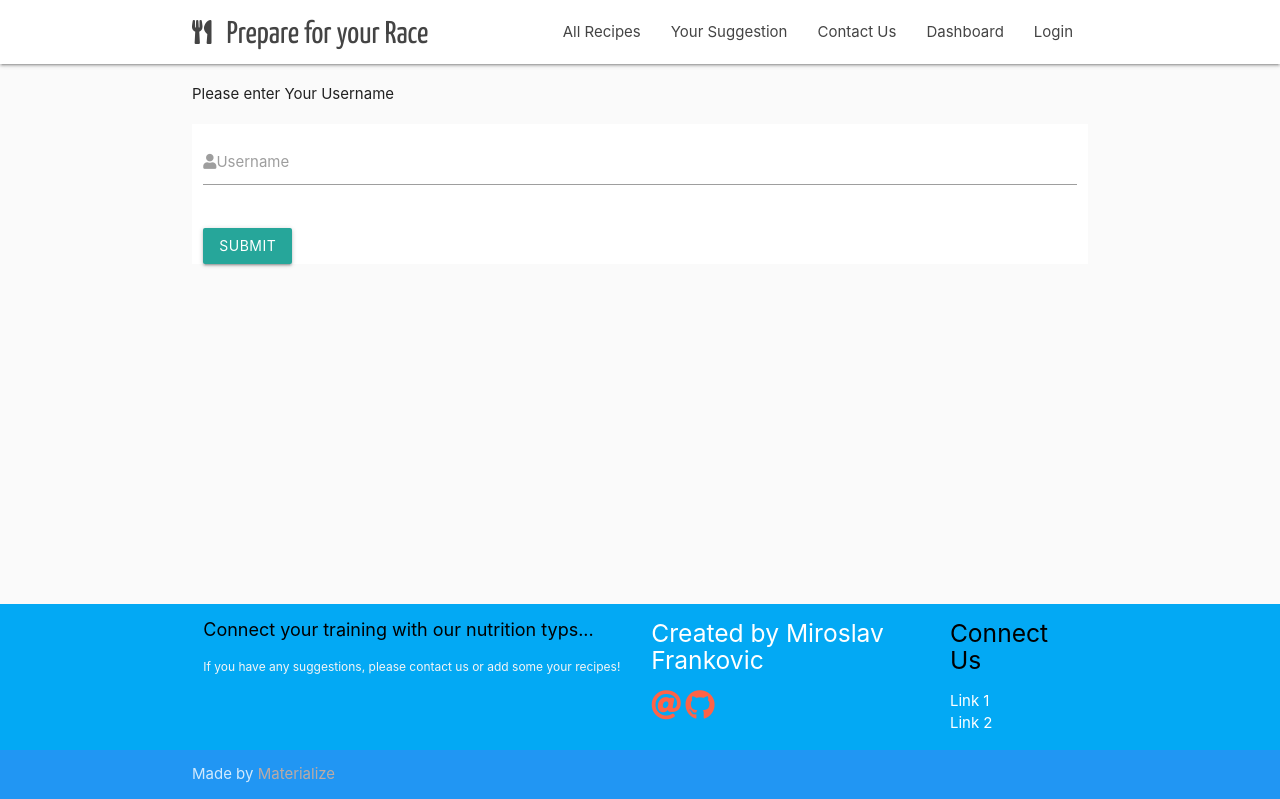
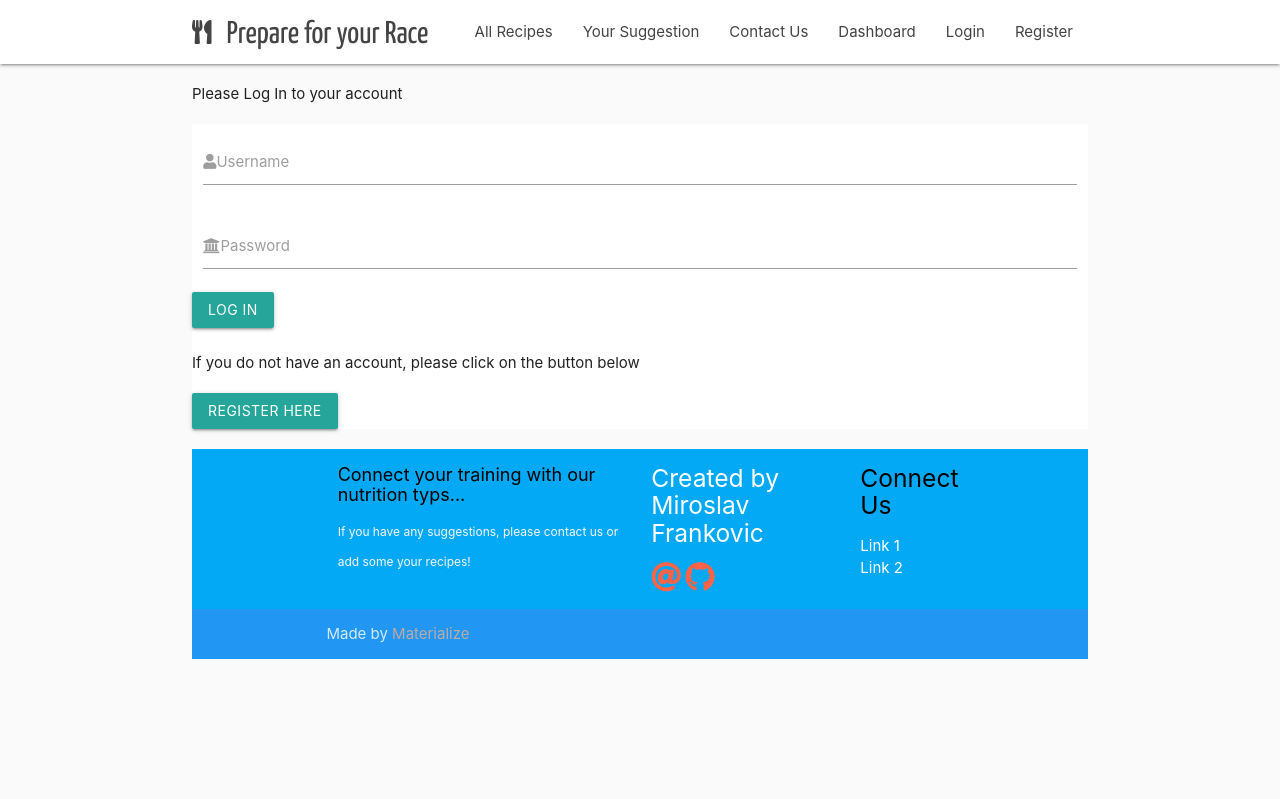
Before and after one commit to mirofrankovic/cookbook-trisport-project-03, a Flask app: page /login in a window 1280 px wide. Shown: the top 799 px of the page. Run offline with Flask 2, Linux system fonts and the light colour scheme; some libraries are stand-ins or nearby versions.

Commit message:
Modify Login and Register link

```diff
--- a/app.py
+++ b/app.py
@@ -220,6 +220,13 @@ def login():
                               logged_in=logged_in,
                               recipes=recipes_dics)
 
+@app.route('/register', methods=['GET', 'POST'])
+def register():
+
+    return render_template('register.html')
+
+
+
 @app.route('/log_out')
 def log_out():
     print('logged out')
--- a/templates/base.html
+++ b/templates/base.html
@@ -55,6 +55,7 @@
               <li><a href="{{url_for('contact_us')}}">Contact Us</a></li>
               <li><a href="{{url_for('dashboard')}}">Dashboard</a></li>
               <li><a href="{{url_for('login')}}">Login</a></li>
+              <li><a href="{{url_for('register')}}">Register</a></li>
             </ul>
 
             <ul id="nav-mobile" class="sidenav">
@@ -65,6 +66,7 @@
                <li><a href="{{url_for('contact_us')}}">Contact Us</a></li>
                <li><a href="{{url_for('dashboard')}}">Dashboard</a></li>
                <li><a href="{{url_for('login')}}">Login</a></li>
+               <li><a href="{{url_for('register')}}">Register</a></li>
 
             </ul>
             <a href="#" data-target="nav-mobile" class="sidenav-trigger"><i class="fas fa-bars"></i></a>
--- a/templates/login.html
+++ b/templates/login.html
@@ -3,7 +3,7 @@
 {% block content %}
 {% if not logged_in %}
 
-<p>Please enter Your Username</p>
+<p>Please Log In to your account</p>
     <div class="row white">
         <form class="col s12" method="POST">
             <div class="row">
@@ -11,10 +11,16 @@
                     <input id="username" name="username" type="text" class="validate" required>
                     <label for="username"><i class="fas fa-user"></i>Username</label>
                 </div>
+                <div class="input-field col s12">
+                    <input id="password" name="password" type="text" class="validate" required>
+                    <label for="password"><i class="fa fa-university"></i>Password</label>
+                </div
             </div>
-            <button class="btn waves-effect waves-light" type="submit">Submit</button>
+            <button class="btn waves-effect waves-light" type="submit">Log In</button>
         </form>
     </div>
+    <p>If you do not have an account, please click on the button below</p>
+    <button class="btn waves-effect waves-light" type="submit">Register Here</button>
 
 {% endif %}
 {% if logged_in %}
--- a/templates/recipedescription.html
+++ b/templates/recipedescription.html
@@ -9,7 +9,7 @@
 </div>
 <div class="row">
     <div class="col s12 m6">
-        <img class="responsive-pic" src="{{recipe.image_recipe}}" width="550" height="550">
+        <img class="responsive-pic" src="{{recipe.image_recipe}}" width="300" height="300">
     </div>
     <div class="col s12 m6">
         <h4>{{recipe.description}}</h4>
```
Also changed, not shown: templates/register.html (added, +28 -0 lines), README.md.
